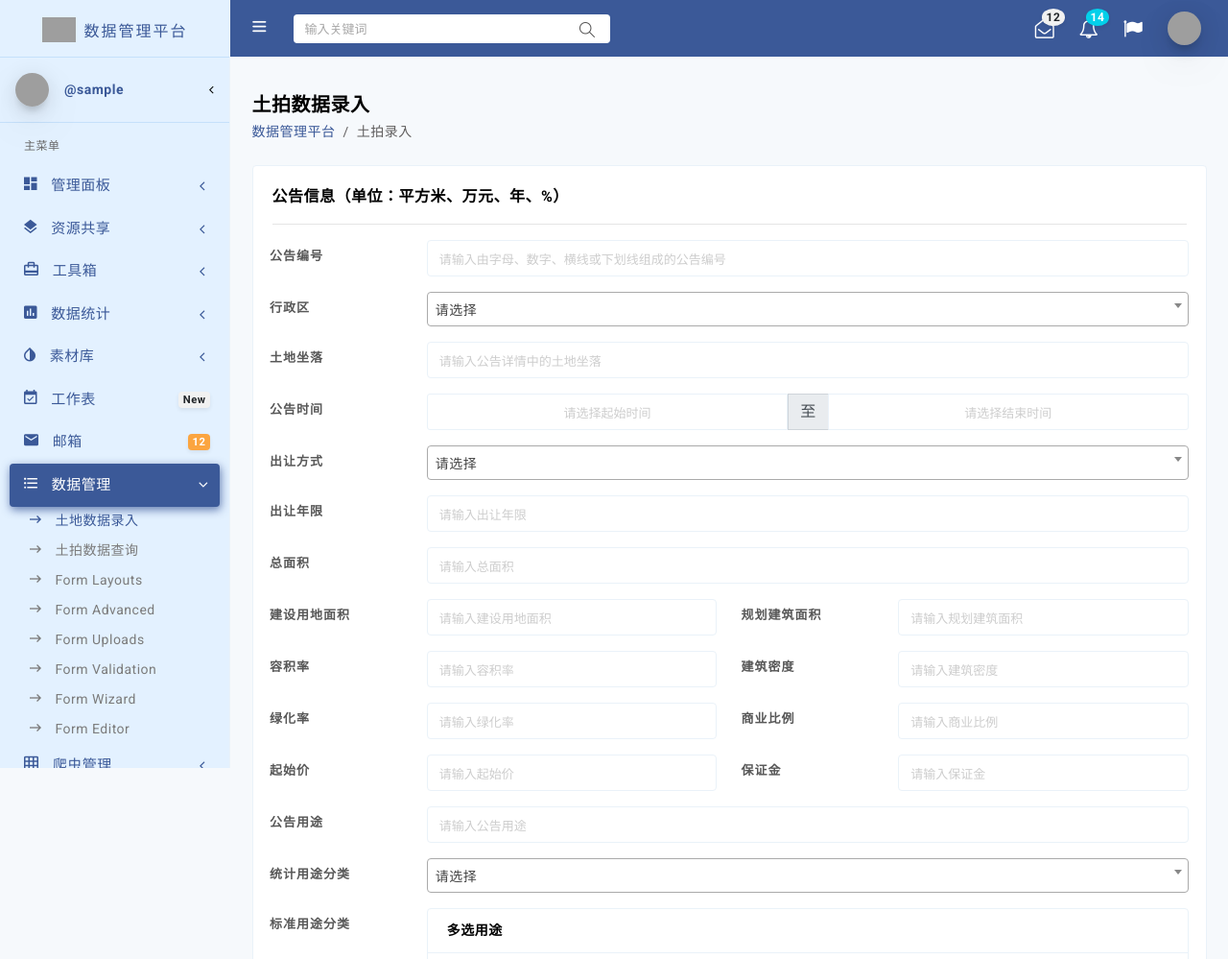
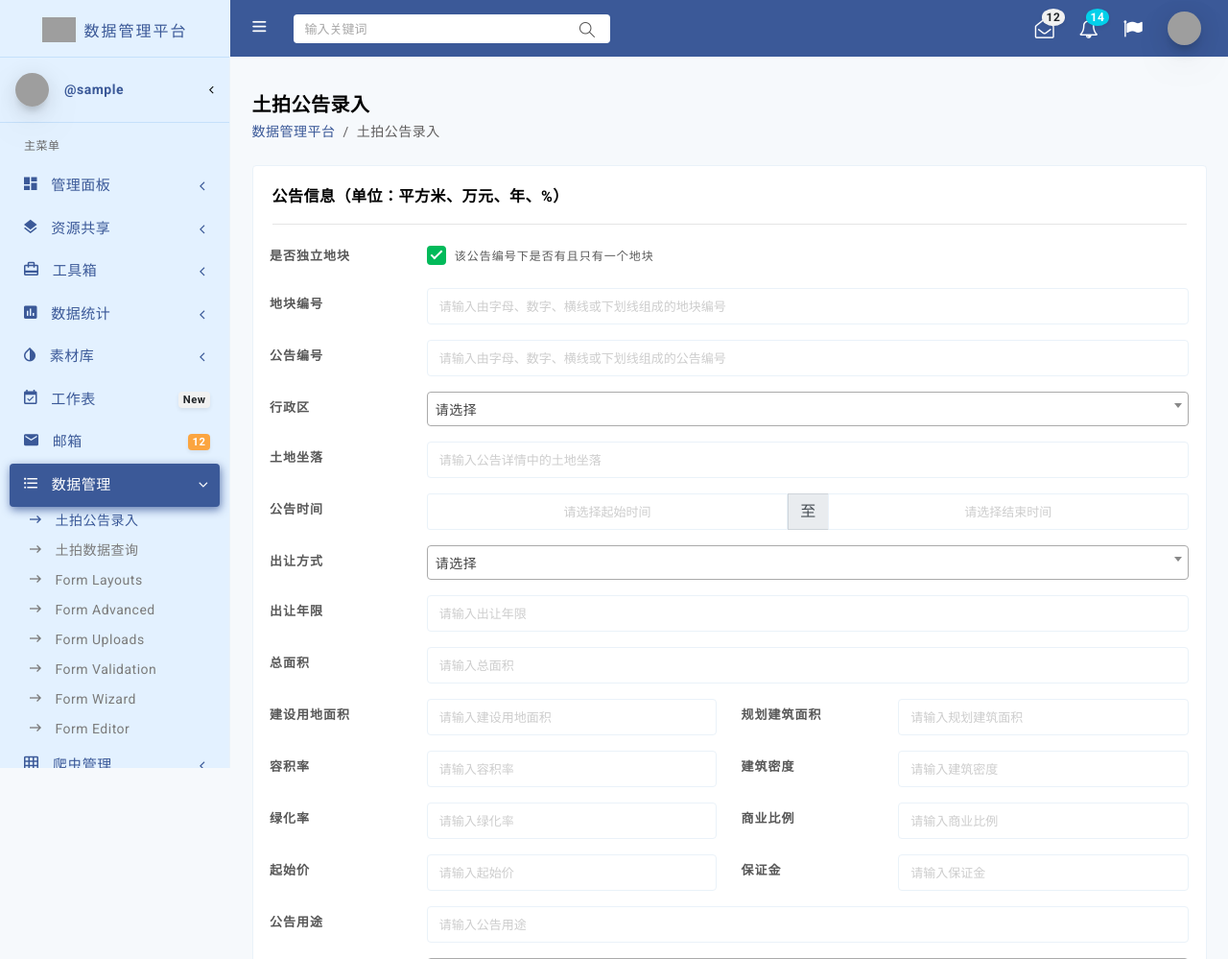
Before and after one commit to lxynew1/DMS, a Flask app: page /datamanage/land_sell_adder in a window 1280 px wide. Shown: the top 999 px of the page at 96% size. Run offline with Flask 2, Linux system fonts and the light colour scheme; the visitor is signed in with stand-in values (Sample User, id 1); data comes from the database, SQL or seed files in the repository; data that the repository does not hold is empty; parts of the project's set-up code (start-up, migrations or seed data) failed here and were passed over; some libraries are stand-ins or nearby versions; grey boxes are pictures that could not be loaded.

Commit message:
修改字段长度和标题

```diff
--- a/app/models.py
+++ b/app/models.py
@@ -50,7 +50,7 @@ class Role(db.Model):
 class LAND_SELL_INFO(db.Model):
     __tablename__ = 'LAND_SELL_INFO'
     FID = db.Column(db.String(50), primary_key=True, comment='随机UUID')
-    NOTICE_NUM = db.Column(db.String(50), unique=True, nullable=False, comment='公告编号')
+    NOTICE_NUM = db.Column(db.String(100), unique=True, nullable=False, comment='公告编号')
     LAND_LOCATION = db.Column(db.String(255), nullable=False, comment='位置')
     TOTAL_AREA = db.Column(db.Float, nullable=False, comment='总面积（平方米）')
     CONSTRUCTION_AREA = db.Column(db.Float, nullable=True, comment='建设用地面积（平方米）')
@@ -58,7 +58,7 @@ class LAND_SELL_INFO(db.Model):
     NOTICE_USE = db.Column(db.String(100), nullable=False, comment='公告用途')
     PLAN_USE = db.Column(db.String(100), nullable=False, comment='规划用途')
     PLAN_USE_CUSTOM = db.Column(db.String(50), nullable=False, comment='自定义用途')
-    FLOOR_AREA_RATIO = db.Column(db.String(50), nullable=False, comment='容积率')
+    FLOOR_AREA_RATIO = db.Column(db.String(100), nullable=False, comment='容积率')
     GREENING_RATE = db.Column(db.String(50), nullable=False, comment='绿化率')
     BUSSINESS_PROPORTION = db.Column(db.String(50), nullable=False, comment='商业比例')
     BUILDING_DENSITY = db.Column(db.String(50), nullable=False, comment='建筑密度')
--- a/app/templates/dataManage/land_sell_adder.html
+++ b/app/templates/dataManage/land_sell_adder.html
@@ -6,6 +6,9 @@
     <link href="{{ url_for('static',filename='assets/plugins/jquery-multi-select/multi-select.css') }}" rel="stylesheet"
           type="text/css">
     <link rel="stylesheet" href="{{ url_for('static',filename='assets/plugins/notifications/css/lobibox.min.css') }}"/>
+    <link href="{{ url_for('static',filename='assets/plugins/switchery/css/switchery.min.css') }}" rel="stylesheet"/>
+    <link href="{{ url_for('static',filename='assets/plugins/bootstrap-switch/bootstrap-switch.min.css') }}"
+          rel="stylesheet">
 
     <div class="clearfix"></div>
 
@@ -14,10 +17,10 @@
             <!-- Breadcrumb-->
             <div class="row pt-2 pb-2">
                 <div class="col-sm-9">
-                    <h4 class="page-title">土拍数据录入</h4>
+                    <h4 class="page-title">土拍公告录入</h4>
                     <ol class="breadcrumb">
                         <li class="breadcrumb-item"><a href="javaScript:void();">数据管理平台</a></li>
-                        <li class="breadcrumb-item active" aria-current="page">土拍录入</li>
+                        <li class="breadcrumb-item active" aria-current="page">土拍公告录入</li>
                     </ol>
                 </div>
 
@@ -34,6 +37,30 @@
                             <hr>
 
                             <form>
+
+                                <div class="form-group row">
+                                    <label for="input_assignment_limit" class="col-sm-2 col-form-label"
+                                           id="label_input_assignment_limit">是否独立地块</label>
+                                    <div class="col-sm-10">
+                                        <div class="icheck-material-success">
+                                            <input type="checkbox" id="success" checked/>
+                                            <label for="success">该公告编号下是否有且只有一个地块</label>
+                                        </div>
+
+                                    </div>
+                                </div>
+
+                                <div class="form-group row" id="input_notice_no_title">
+                                    <label for="input_notice_no" class="col-sm-2 col-form-label"
+                                           id="label_input_notice_no">地块编号</label>
+                                    <div class="col-sm-10" id="div_notice_no">
+                                        <input type="text" onkeyup=" this.value=this.value.replace(/[^\w-]/g,'') "
+                                               class="form-control" id="input_notice_no"
+                                               placeholder="请输入由字母、数字、横线或下划线组成的地块编号" required="required"
+                                               onclick='is_checked()'>
+                                    </div>
+                                </div>
+
                                 <div class="form-group row" id="input_notice_no_title">
                                     <label for="input_notice_no" class="col-sm-2 col-form-label"
                                            id="label_input_notice_no">公告编号</label>
@@ -102,6 +129,7 @@
                                         </select>
                                     </div>
                                 </div>
+
 
                                 <div class="form-group row">
                                     <label for="input_assignment_limit" class="col-sm-2 col-form-label"
@@ -569,7 +597,7 @@
                             function (data) {
                                 if (data.return_code == '200') {
                                     console.log('111')
-                                    anim5_noti(value='保存成功！')
+                                    anim5_noti(value = '保存成功！')
                                 }
                                 else if (data.return_code == '1000') {
                                     console.log(data.return_info)
@@ -607,6 +635,16 @@
                 }
             })
         }
+
+    </script>
+    <script type="text/javascript">
+        $(document).ready(function () {
+            console.log('111')
+            $('#success').click(function () {
+                var checkbox = $('#success').attr("checked")
+                console.log(checkbox)
+            })
+        });
     </script>
     {#自定义js函数_end#}
     <script src="{{ url_for('static',filename='assets/js/popper.min.js') }}"></script>
@@ -623,4 +661,39 @@
     <script src="{{ url_for('static',filename='assets/plugins/notifications/js/lobibox.min.js') }}"></script>
     <script src="{{ url_for('static',filename='assets/plugins/notifications/js/notifications.min.js') }}"></script>
     <script src="{{ url_for('static',filename='assets/plugins/notifications/js/notification-custom-script.js') }}"></script>
+
+    <!--Switchery Js-->
+    <script src="{{ url_for('static',filename='assets/plugins/switchery/js/switchery.min.js') }}"></script>
+    <script>
+        var elems = Array.prototype.slice.call(document.querySelectorAll('.js-switch'));
+        $('.js-switch').each(function () {
+            new Switchery($(this)[0], $(this).data());
+            console.log('22222')
+        });
+    </script>
+
+    <!--Bootstrap Switch Buttons-->
+    <script src="{{ url_for('static',filename='assets/plugins/bootstrap-switch/bootstrap-switch.min.js') }}"></script>
+    <script>
+        $(".bt-switch input[type='checkbox'], .bt-switch input[type='radio']").bootstrapSwitch();
+        var radioswitch = function () {
+            var bt = function () {
+                $(".radio-switch").on("switch-change", function () {
+                    $(".radio-switch").bootstrapSwitch("toggleRadioState")
+                }), $(".radio-switch").on("switch-change", function () {
+                    $(".radio-switch").bootstrapSwitch("toggleRadioStateAllowUncheck")
+                }), $(".radio-switch").on("switch-change", function () {
+                    $(".radio-switch").bootstrapSwitch("toggleRadioStateAllowUncheck", !1)
+                })
+            };
+            return {
+                init: function () {
+                    bt()
+                }
+            }
+        }();
+        $(document).ready(function () {
+            radioswitch.init()
+        });
+    </script>
 {% endblock %}
--- a/app/templates/dataManage/land_sell_deal.html
+++ b/app/templates/dataManage/land_sell_deal.html
@@ -5,6 +5,6 @@
     <title>Title</title>
 </head>
 <body>
-
+{{ url_for('datamanage.landSellDeal',fid='xxxxx') }}
 </body>
 </html>
--- a/app/templates/headers.html
+++ b/app/templates/headers.html
@@ -192,7 +192,7 @@
                 </a>
                 <ul class="sidebar-submenu">
                     <li><a href="{{ url_for('datamanage.landSellAdder') }}"><i class="zmdi zmdi-long-arrow-right"></i>
-                        土地数据录入 </a></li>
+                        土拍公告录入 </a></li>
                     <li><a href="{{ url_for('datamanage.landSellSearch') }}"><i class="zmdi zmdi-long-arrow-right"></i>
                         土拍数据查询</a></li>
                     <li><a href="form-layouts.html"><i class="zmdi zmdi-long-arrow-right"></i> Form Layouts</a></li>
```
